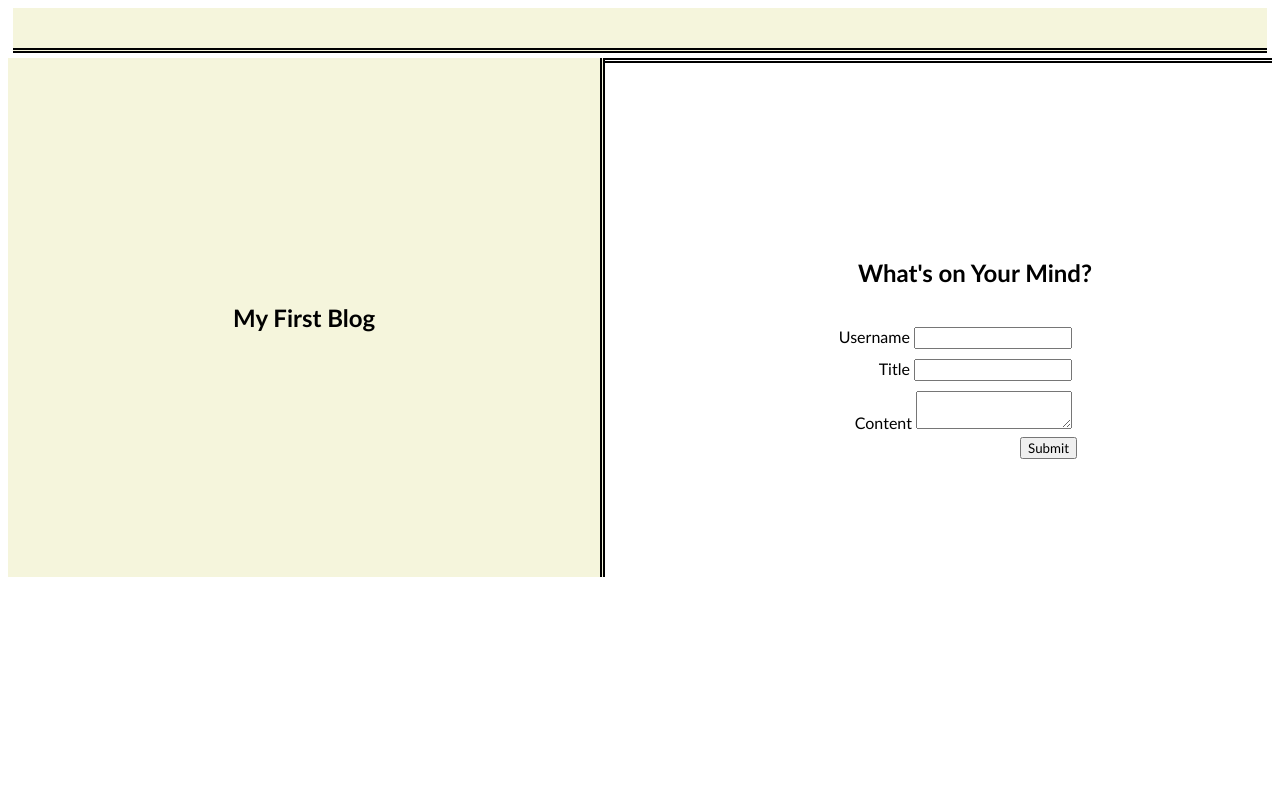
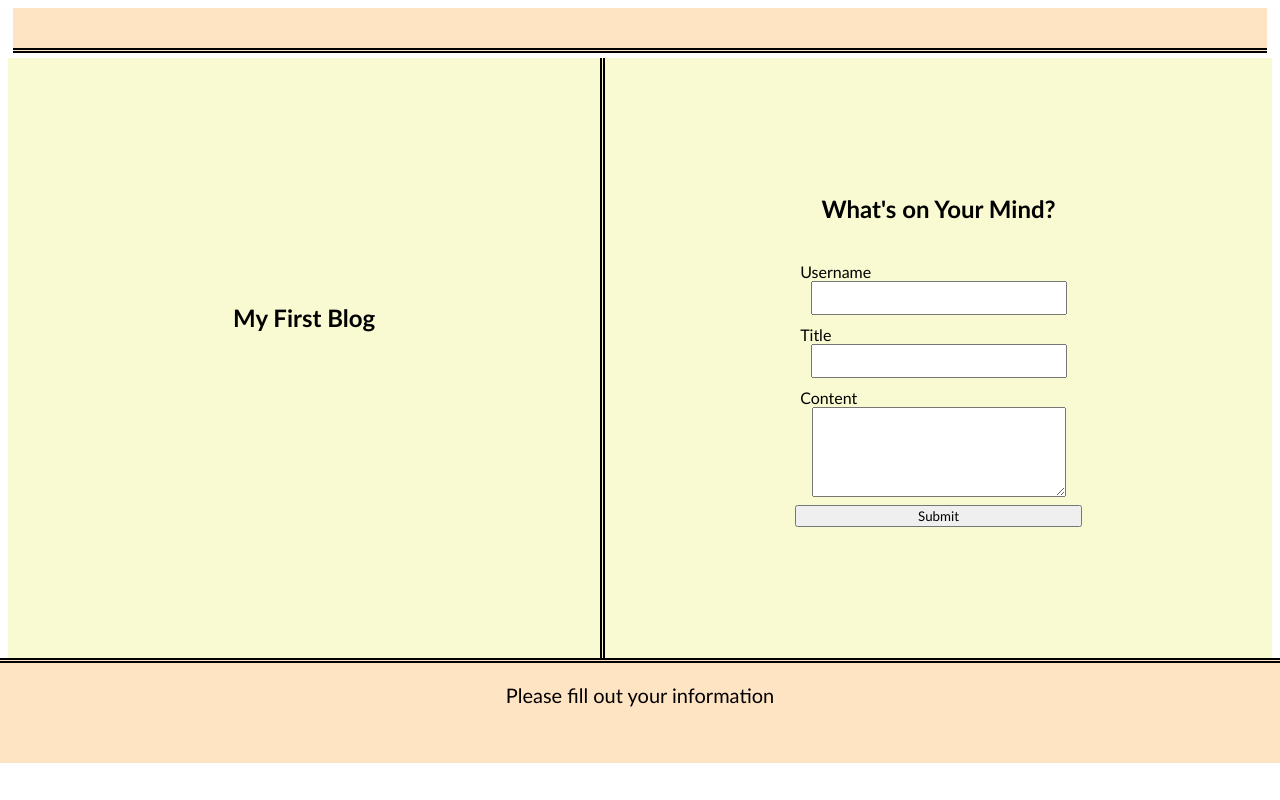
Before and after one commit to zachfrosty4986/My-Personal-Blog, a plain HTML site: page index.html in a window 1280 px wide. Drawn offline with Linux system fonts and the light colour scheme.

Commit message:
Added Flexbox properties to CSS

```diff
--- a/assets/css/form.css
+++ b/assets/css/form.css
@@ -2,28 +2,45 @@
     border-bottom: thick double black;
     padding: 20px;
     margin: 5px;
-    background-color:beige;
+    background-color:bisque;
 }
 
 .left-header {
     border-right: thick double black;
     text-align: left;
     float: left;
+    display: flex;
+    justify-content: flex-start;
     padding: 225px;
-    background-color: beige;
+    height: 150px;
+    background-color: lightgoldenrodyellow;
 }
 
 .right-header {
-    text-align: right;
+    text-align: center;
     display: inline-block;
+    display: flex;
+    flex-direction: column;
+    justify-content: center;
+    position: relative;
+    height: 250px;
     padding: 175px;
-    float: right;
-    margin: 5px;
+    margin-bottom: 20px;
+    background-color:lightgoldenrodyellow;
+}
+
+.right-header h2 {
+    display: flex;
+    justify-content: center;
 }
 
 #form-boxes {
     text-align: top;
+    /* text-align: start; */
     display: inline-block;
+    display: flex;
+    flex-direction: column;
+    justify-content: flex-start;
     padding: 15px;
 }
 
@@ -32,7 +49,35 @@
 }
 
 #form-boxes label {
-    text-align:right;
+    text-align: start;
+    display: flex;
+    justify-content: flex-start;
+    /* padding-right: 80px; */
+}
+
+#form-boxes input {
+    font-size: 20px;
+}
+
+#form-boxes textarea {
+    font-size: 15px;
+}
+
+#title {
+    padding-right: 100px;
+    padding-bottom: 5px;
+}
+
+#username {
+    padding-right: 100px;
+    padding-bottom: 5px;
+}
+
+#content {
+    padding-right: 100px;
+    padding-bottom: 50px;
+    max-height: 200px;
+    max-width: 200px;
 }
 
 #form-boxes textarea {
@@ -44,7 +89,12 @@
 }
 
 footer {
-    padding: 10px;
-    margin: 0;
+    padding: 0px;
+    font-size: 20px;
+    display: flex;
+    justify-content: center;
+    margin: -20px;
+    height: 100px;
     border-top: thick double black;
+    background-color:bisque;
 }
--- a/index.html
+++ b/index.html
@@ -41,6 +41,6 @@
 </body>
 </main>
 <footer>
-
+    <p>Please fill out your information</p>
 </footer>
 </html>
```
Also changed, not shown: assets/css/blog.css (+20 -2 lines).
